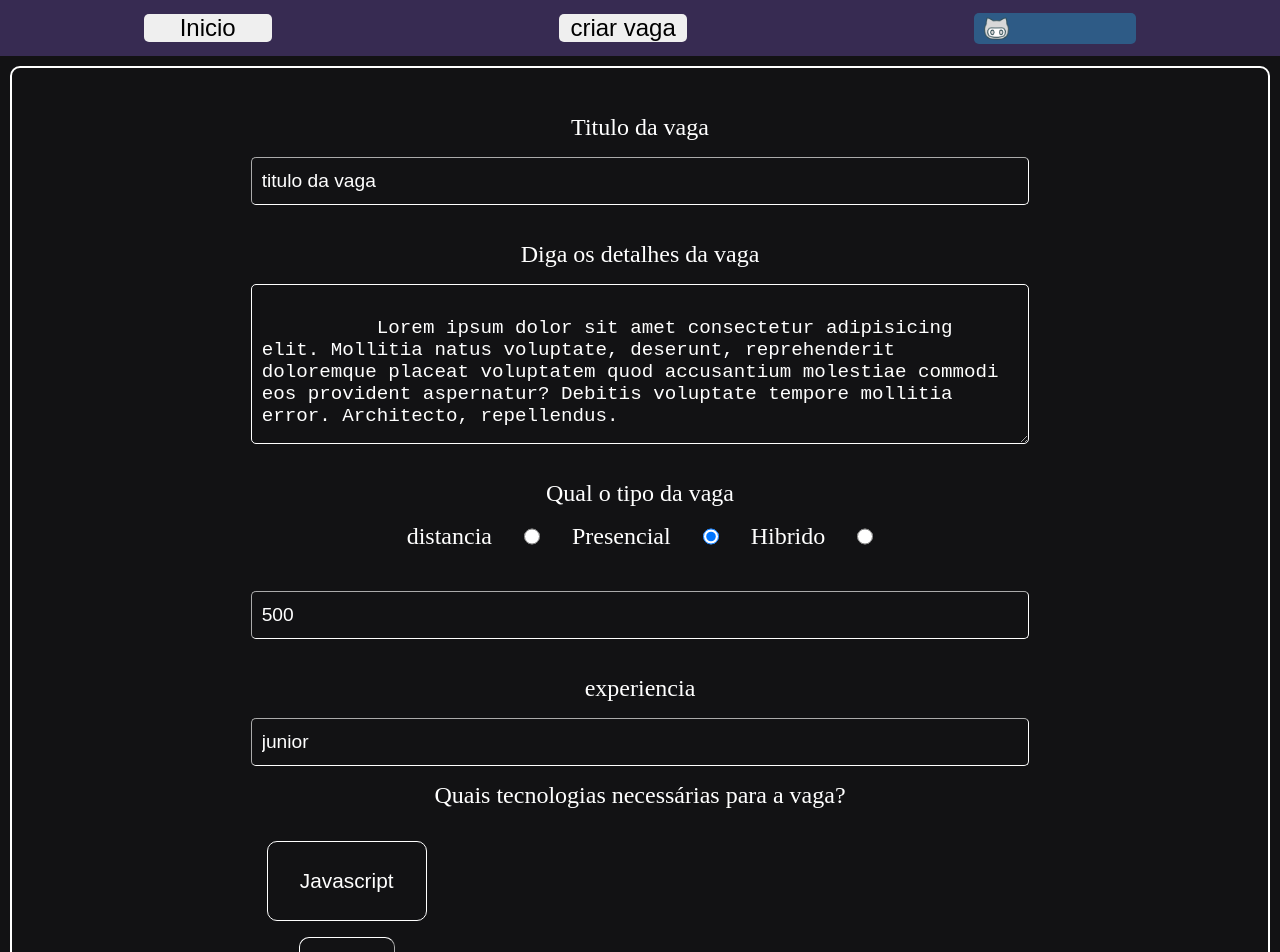
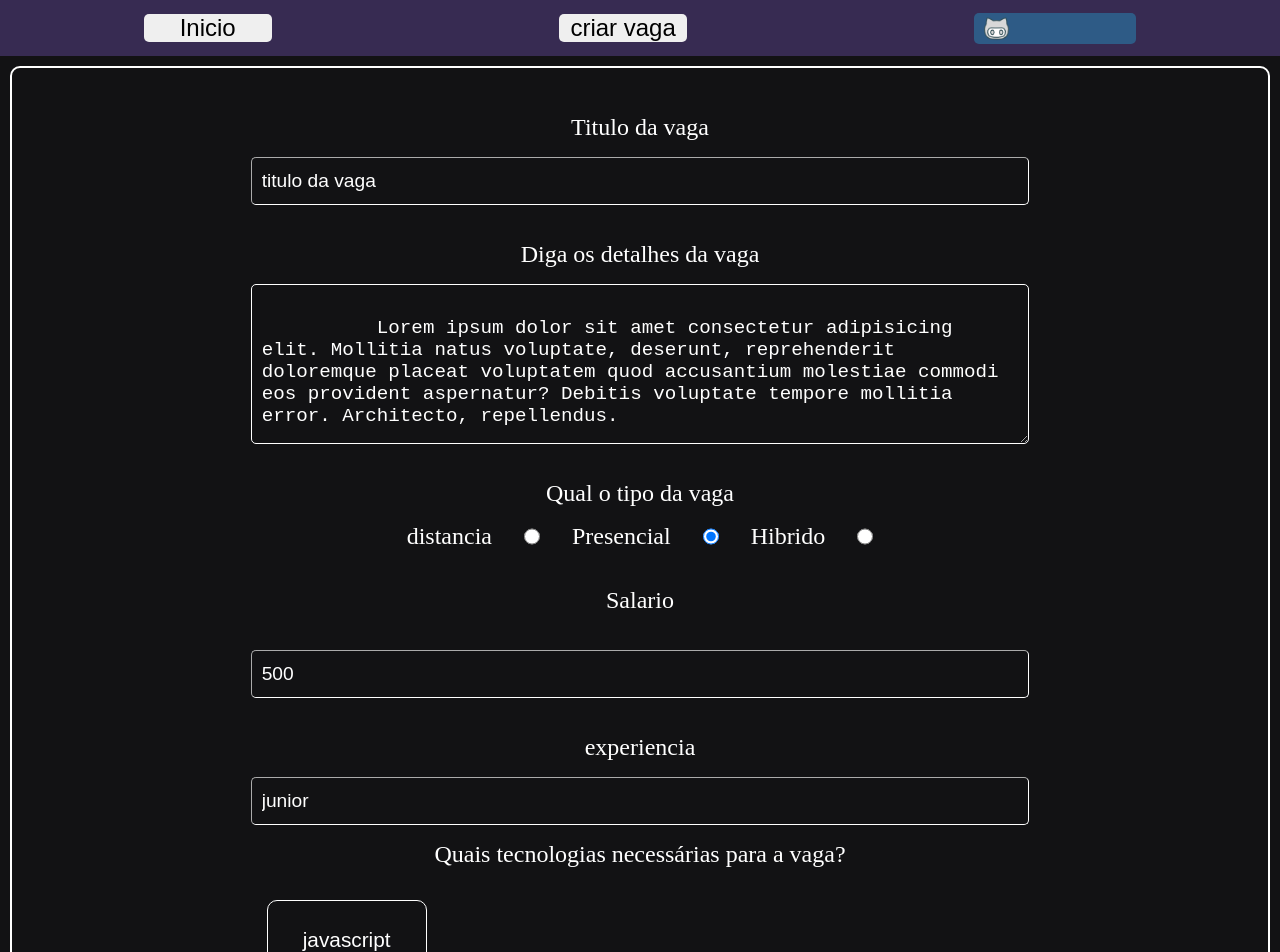
Before and after one commit to denner-august/JobNow, a Next.js app in the folder job-now/: page /CreateJob in a window 1280 px wide. Shown: the top 952 px of the page. Built offline with nearby package versions, Linux system fonts and the light colour scheme; no server answers.

Commit message:
Update createJobForm.tsx

```diff
--- a/job-now/components/homePage/components/formCreateJob/createJobForm.tsx
+++ b/job-now/components/homePage/components/formCreateJob/createJobForm.tsx
@@ -19,7 +19,7 @@ export function CreateJobForm() {
     resolver: yupResolver(schema),
 
     defaultValues: {
-      Tecnologias: [{ linguagem: "Javascript" }],
+      Tecnologias: [{ linguagem: "javascript" }],
     },
   });
 
@@ -28,7 +28,7 @@ export function CreateJobForm() {
     name: "Tecnologias",
   });
 
-  const onSubmit = (data: any) => {
+  const onSubmit = (data: CreateJobFormProps) => {
     console.log(data);
   };
 
@@ -85,6 +85,8 @@ export function CreateJobForm() {
           <input {...register("tipo")} type="radio" value="Hibrido" />
         </ul>
 
+        <label> Salario</label>
+
         <p>{errors.Salario?.message}</p>
         <input
           placeholder="Qual o salario para a vaga"
```
